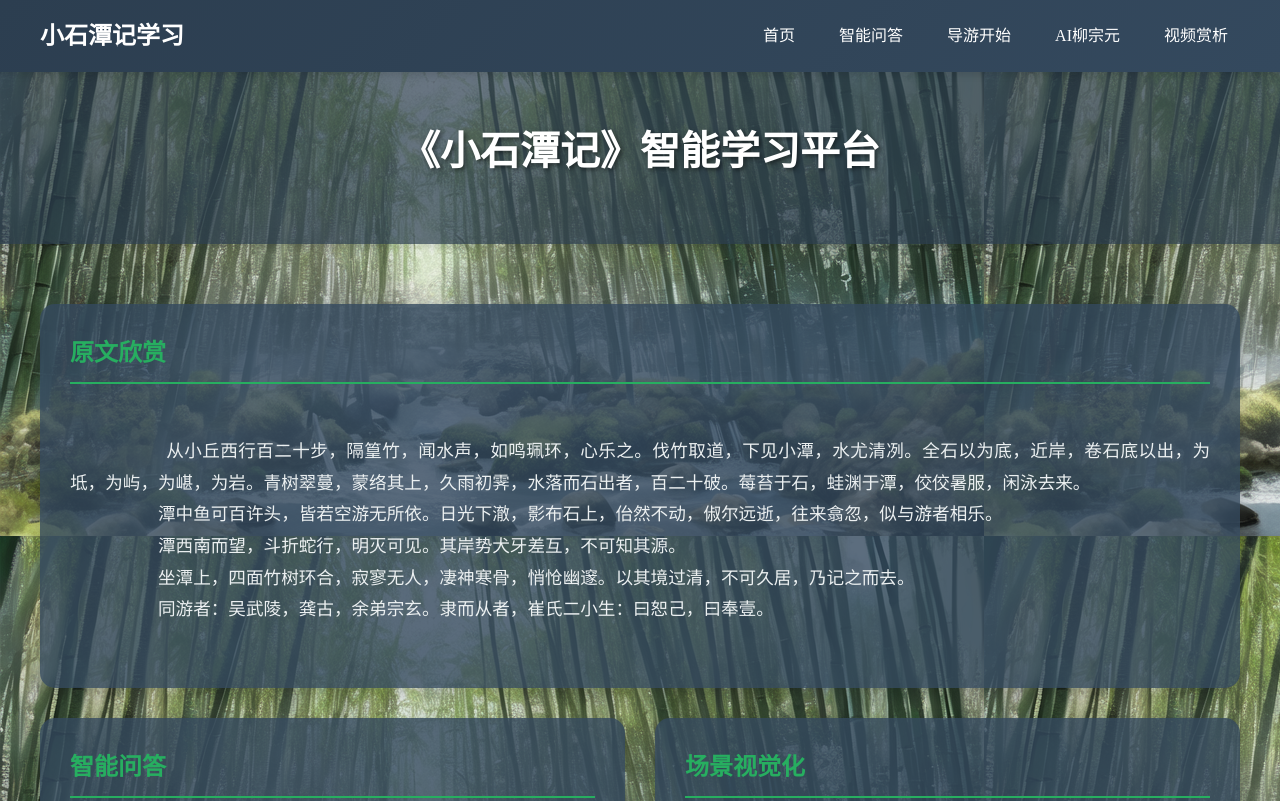
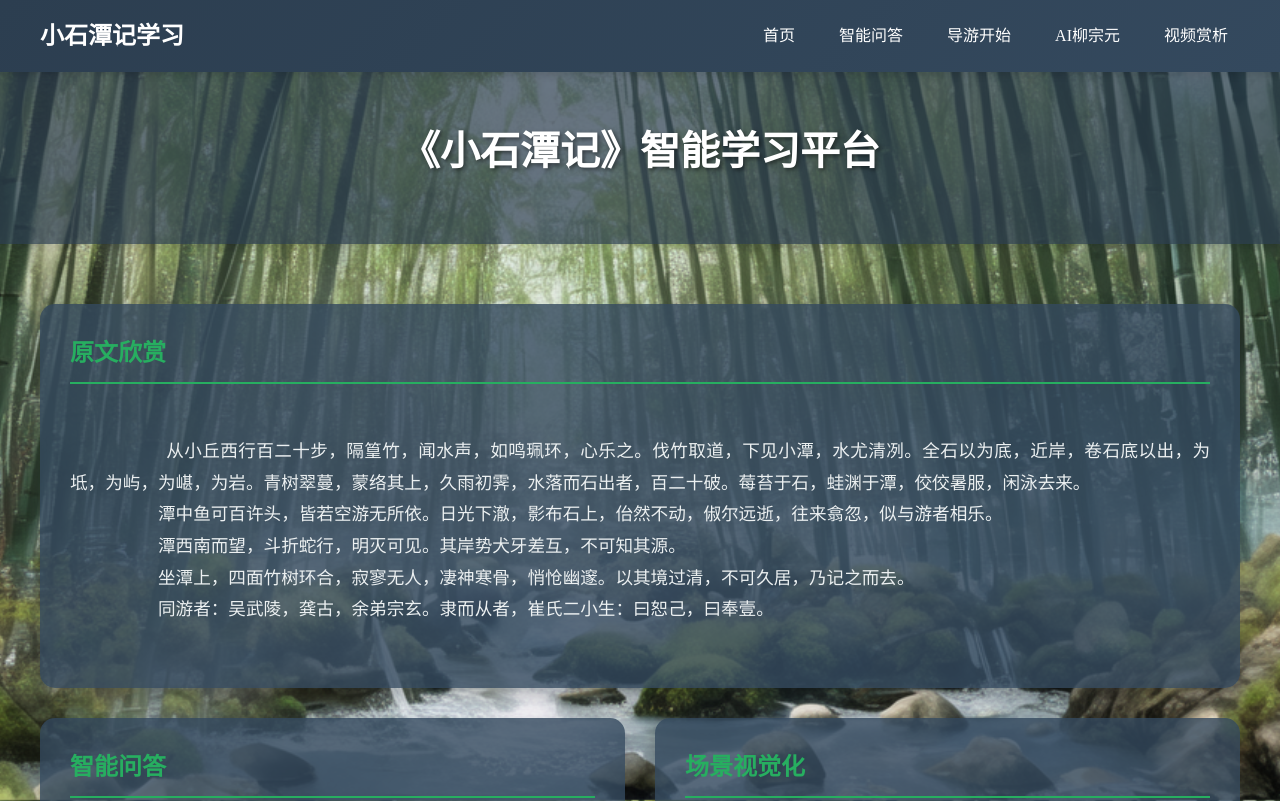
Before and after one commit to Kather042/kather042.github.io, a plain HTML site: page ceshi3.html in a window 1280 px wide. Shown: the top 801 px of the page. Drawn offline with nearby package versions, Linux system fonts and the light colour scheme.

Commit message:
Update ceshi3.html

```diff
--- a/ceshi3.html
+++ b/ceshi3.html
@@ -19,13 +19,17 @@
             padding: 0;
             color: var(--text-color);
             line-height: 1.6;
+            background: url('image/10.png') no-repeat center center fixed;
             background-size: cover;
-            background: url('image/10.png')
+            height: 100vh;
+            overflow: hidden; /* 防止出现滚动条 */
         }
         .container {
             max-width: 1200px;
             margin: 0 auto;
             padding: 20px;
+            position: relative; /* 确保内容层在背景上 */
+            z-index: 1; /* 确保内容层在背景上 */
         }
         .navbar {
             background: linear-gradient(135deg, #2c3e50, #34495e);
@@ -82,6 +86,7 @@
             padding: 100px 0 40px;
             text-align: center;
             box-shadow: 0 4px 6px rgba(0,0,0,0.1);
+            z-index: 1; /* 确保标题层在背景上 */
         }
         h1 {
             margin: 0;
@@ -234,7 +239,6 @@
                     <div class="input-group">
                         <input type="text" id="image-prompt" placeholder="描述您想要生成的《小石潭记》场景...">
                         <button onclick="generateImage()">生成图像</button>
-
                     </div>
                     <img id="generated-image" src="" alt="生成的图像将显示在这里" style="display: none;">
                 </div>
@@ -338,9 +342,7 @@
         async function generateImage() {
             const imagePrompt = document.getElementById('image-prompt').value;
             const generatedImage = document.getElementById('generated-image');
-    const loadingIndicator = document.getElementById('loading-indicator');
 
-    loadingIndicator.style.display = 'block';
             generatedImage.style.display = 'none';
 
             try {
@@ -372,8 +374,6 @@ async function generateImage() {
             } catch (error) {
                 console.error('Error:', error);
                 alert('图像生成失败，请稍后再试。');
-    } finally {
-        loadingIndicator.style.display = 'none';
             }
 
             document.getElementById('image-prompt').value = '';
```
Lines whose indentation alone changed are shown as unchanged.
